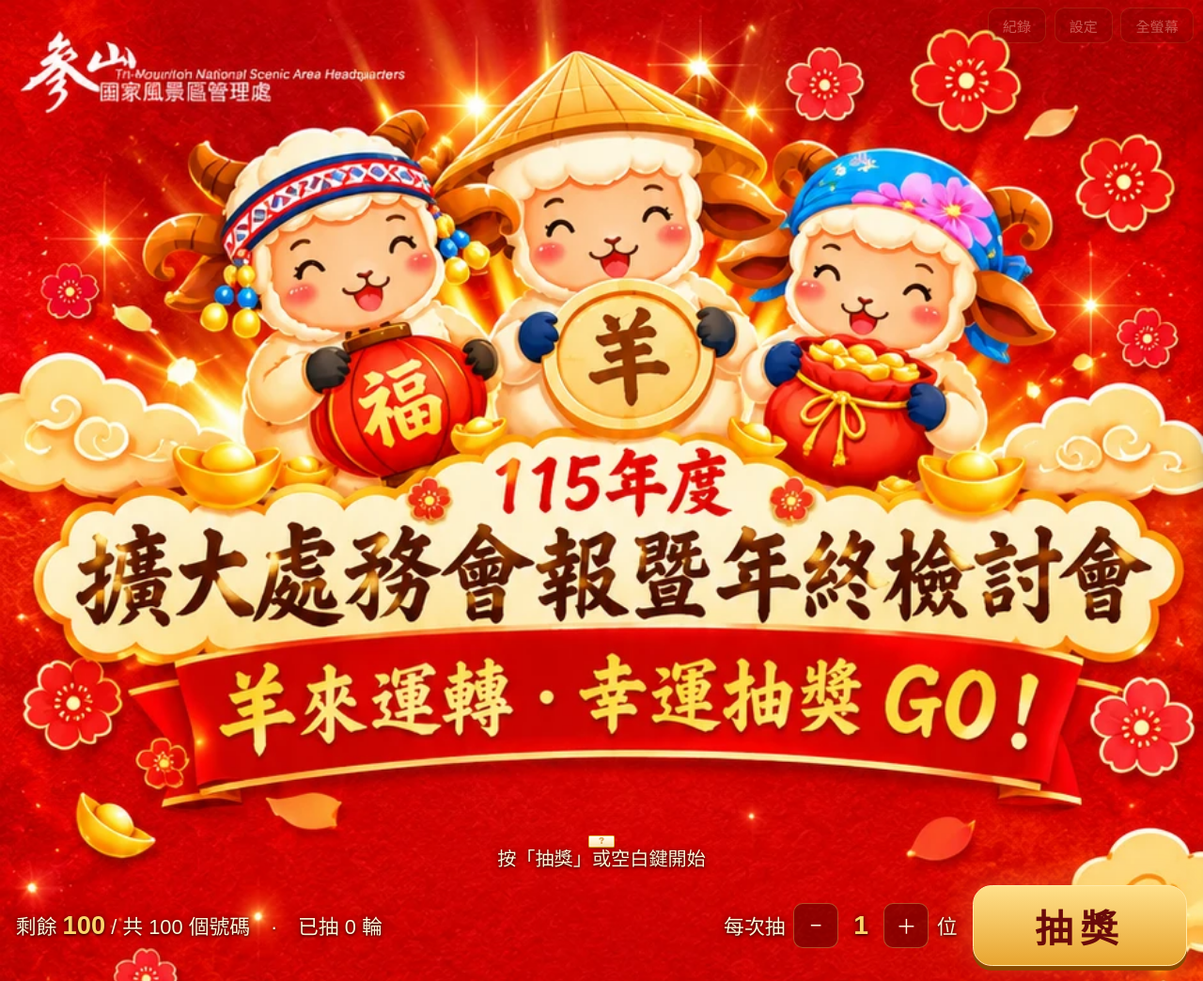
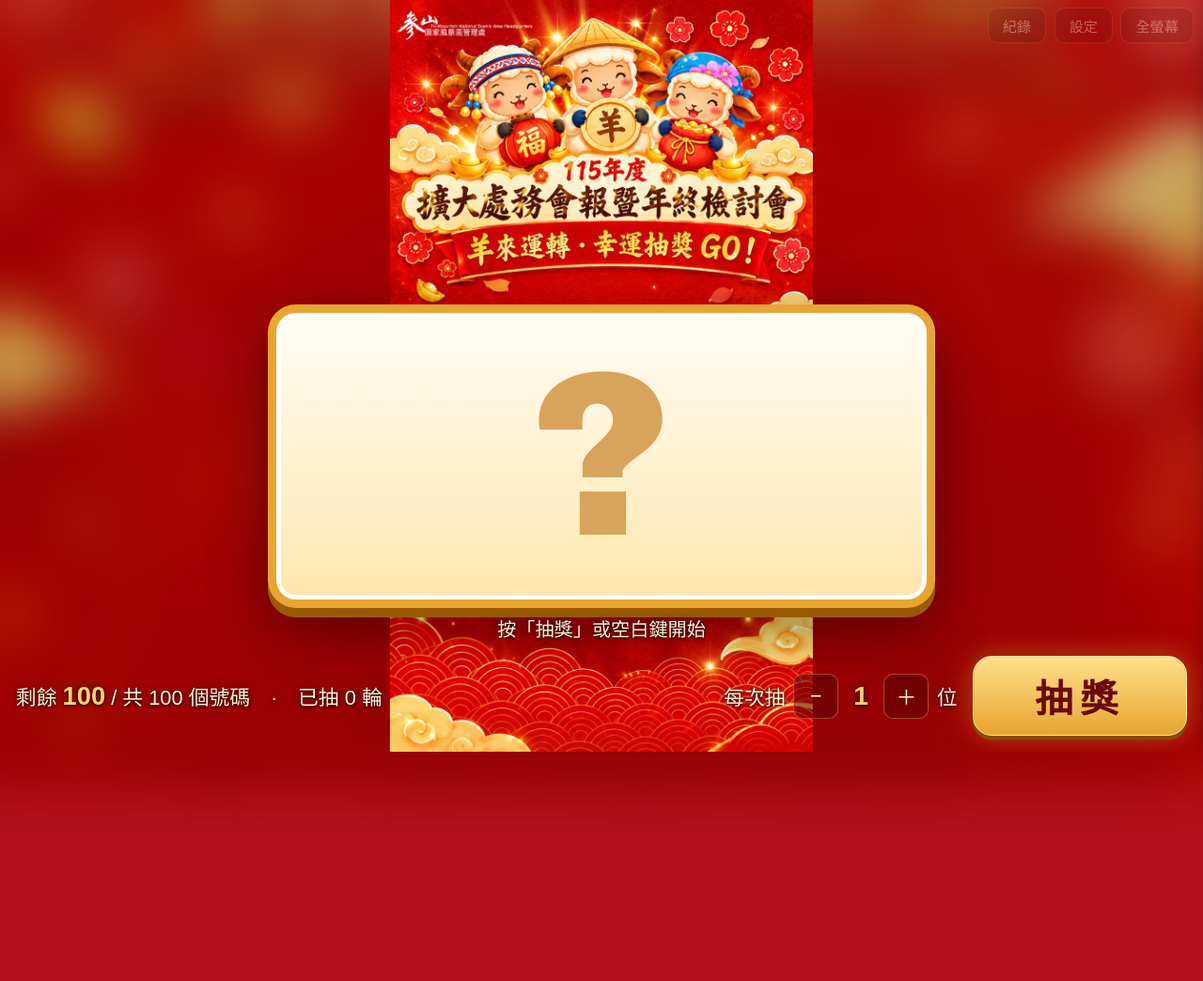
Before and after one commit to chengen212099/lottery, a plain HTML site: page index.html in a window 1280 px wide. Shown: the whole page at 94% size. After the commit the page ends 800 px from the top, so only its background shows below. Drawn offline with Linux system fonts and the light colour scheme.

Commit message:
Add files via upload

```diff
--- a/index.html
+++ b/index.html
@@ -10,7 +10,7 @@
   --bg1:#8a0e0e; --bg2:#2a0303; --gold:#ffd36b; --gold2:#e8a530;
   --text:#fff6e0; --muted:#e9c9a0; --cardText:#b01313; --nameText:#5a1010;
   --panel:#3a0707; --line:rgba(255,211,107,.35);
-  --ui:1; --ts:1.3;
+  --ui:1; --ts:1.3; --bgar:0.5628; --bgtop:.39;
 }
 *{box-sizing:border-box}
 html{font-size:calc(clamp(14px, 1.1vmin + 8px, 30px) * var(--ui))}
@@ -36,7 +36,14 @@ h1{margin:.2em 0 .1em;font-size:calc(7vmin * var(--ts));line-height:1.15;color:v
 .tools .btn{opacity:.75;font-size:.9rem}
 /* 背景圖模式 */
 #bgSpacer{flex-shrink:0;height:0}
-body.hasbg{background:#c8161d url(bg.webp) center top no-repeat}
+/* 主圖完整顯示（不裁切），兩側或下方空白用同一張圖模糊後填滿 */
+#bgBlur,#bgMain{position:fixed;z-index:-1;pointer-events:none;display:none}
+#bgBlur{inset:-40px;background:url(bg.webp) center/cover no-repeat;filter:blur(28px) brightness(.8)}
+#bgMain{top:0;left:50%;transform:translateX(-50%);background:url(bg.webp) center top/100% 100% no-repeat;
+  width:min(100vw, calc(100vh * var(--bgar)));aspect-ratio:941 / 1672}
+body.hasbg #bgSpacer{height:calc(min(100vh, 100vw / var(--bgar, 0.5628)) * var(--bgtop, .39))}
+body.hasbg{background:#b3121a}
+body.hasbg #bgBlur,body.hasbg #bgMain{display:block}
 body.hasbg .tools{position:absolute;top:.5rem;right:.6rem;z-index:5}
 body.hasbg .tools .btn{opacity:.35}
 body.hasbg .tools .btn:hover{opacity:1}
@@ -142,6 +149,7 @@ details summary{cursor:pointer;color:var(--muted);margin:.5rem 0}
 </head>
 <body>
 <div class="app">
+  <div id="bgBlur"></div><div id="bgMain"></div>
   <div id="bgSpacer"></div>
   <header>
     <div class="tools">
@@ -386,11 +394,11 @@ function applyBg(){
   const on=S.bg&&bgOk;
   document.body.classList.toggle('hasbg',on);
   $('title').style.display=(!on||S.showTitle)?'':'none';
-  if(!on){document.body.style.backgroundSize=''; $('bgSpacer').style.height='0'; return;}
-  const vw=innerWidth, vh=innerHeight, ar=BG.w/BG.h; let w,h;
-  if(vw/vh<ar){w=vw; h=vw/ar;} else {w=Math.max(vw,vh*ar); h=w/ar;}
-  document.body.style.backgroundSize=w+'px '+h+'px';
-  $('bgSpacer').style.height=(h*S.bgTop/100)+'px';
+  if(!on) return;
+  // 完整顯示整張圖（CSS 計算）：直式螢幕以寬度為準、橫式螢幕以高度為準
+  const r=document.documentElement.style;
+  r.setProperty('--bgar',BG.w/BG.h); r.setProperty('--bgtop',S.bgTop/100);
+  $('bgMain').style.aspectRatio=BG.w+' / '+BG.h; $('bgSpacer').style.height='';
 }
 (function(){const im=new Image();
   im.onload=()=>{BG.w=im.naturalWidth; BG.h=im.naturalHeight; applyBg(); layout();};
@@ -1007,7 +1015,8 @@ document.addEventListener('keydown',e=>{
   else if(e.key==='s'||e.key==='S') openDrawer('setDrawer');
   else if(e.key==='Escape') closeDrawers();
 });
-window.addEventListener('resize',()=>{resizeFx(); applyBg(); layout();});
+window.addEventListener('resize',()=>{resizeFx(); layout();});
+if(window.ResizeObserver) new ResizeObserver(()=>{resizeFx(); layout();}).observe(stage);
 
 resizeFx(); render(); showIdle();
 })();
```
